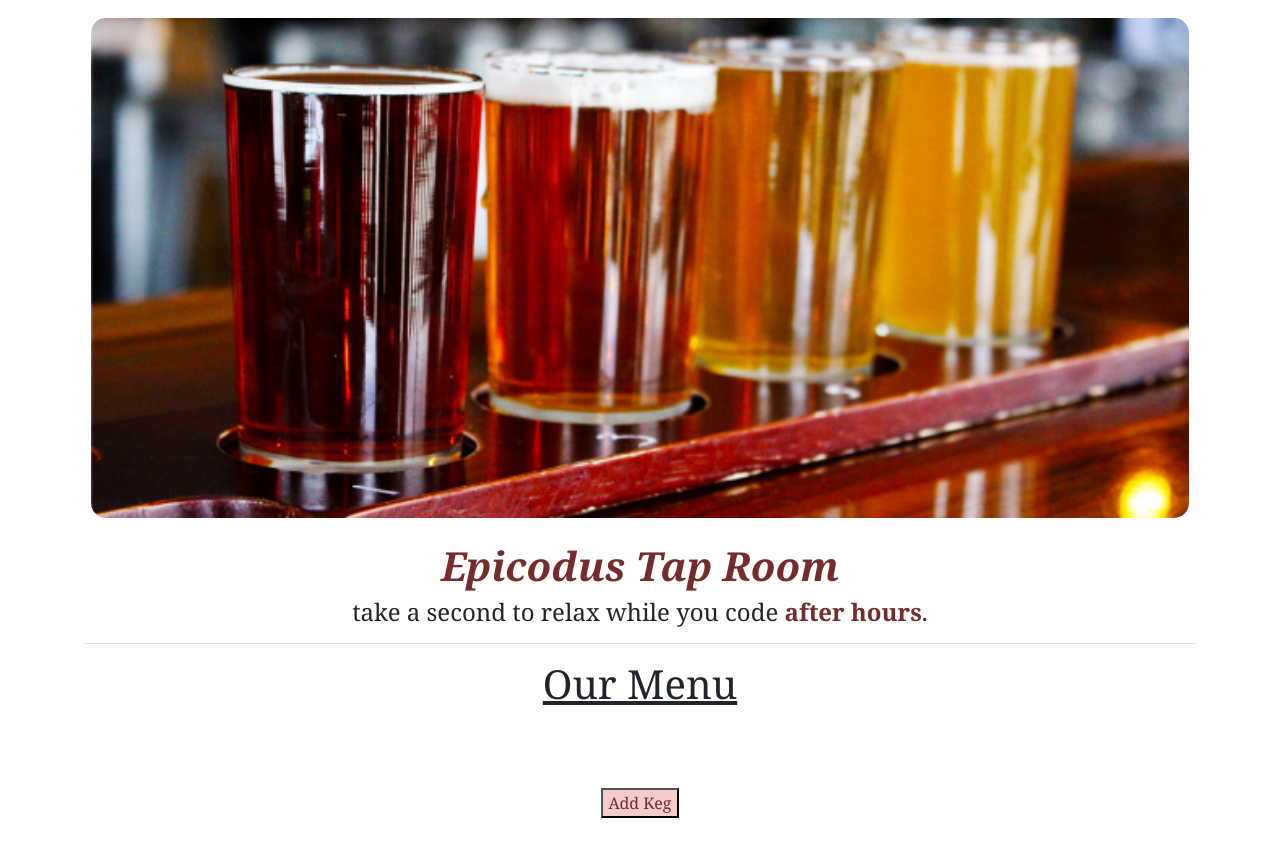
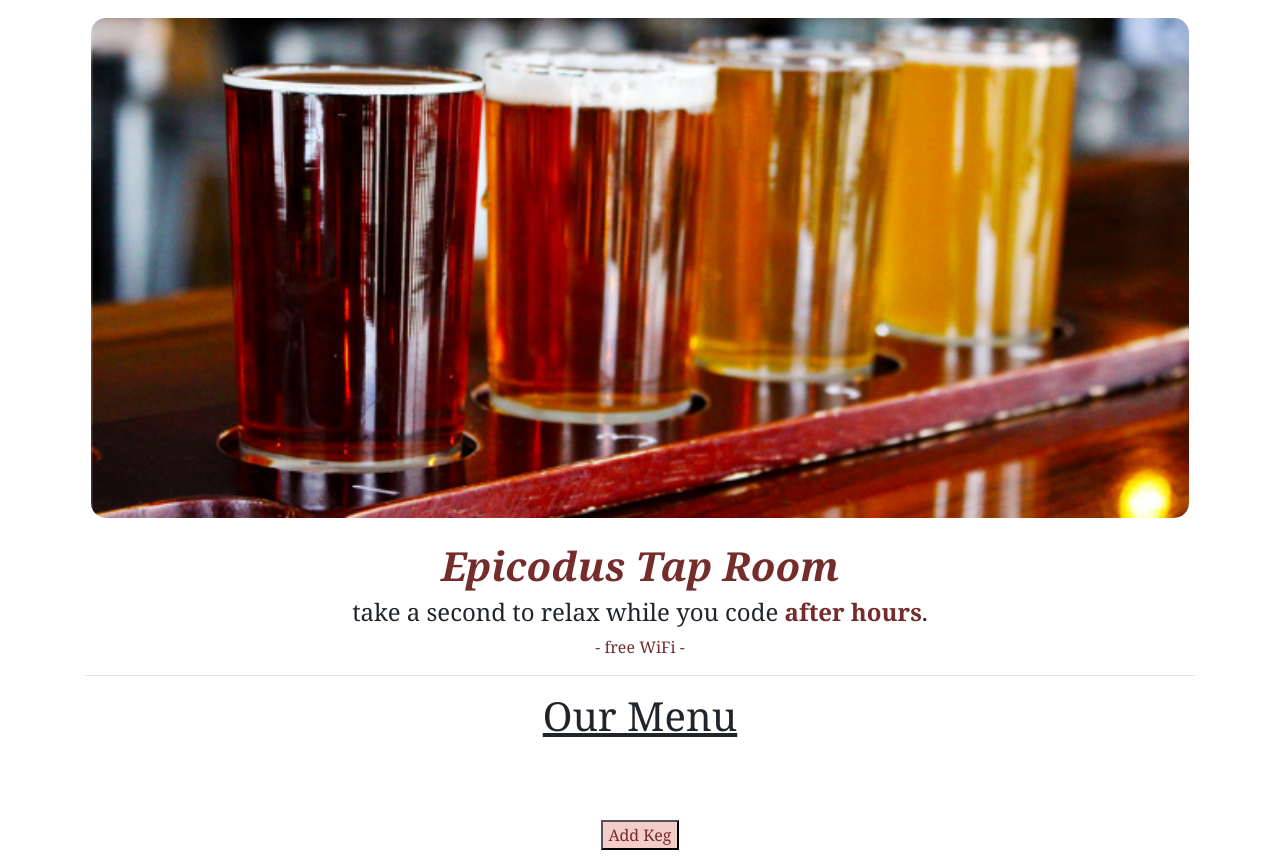
Before and after one commit to calliestump/tap-roomWithRedux, a React (Create React App) app: page / in a window 1280 px wide. Before the commit the page ends 830 px from the top, so only its background shows below. Built offline with nearby package versions, Linux system fonts and the light colour scheme.

Commit message:
adds message if out of pints and hides sell button

```diff
--- a/src/components/Header.js
+++ b/src/components/Header.js
@@ -8,6 +8,7 @@ function Header(){
       <br /><br />
       <h1 class="title"><i><strong>Epicodus Tap Room</strong></i></h1>
       <h4>take a second to relax while you code <strong><span class="afterHours">after hours</span></strong>.</h4>
+      <p><span class="freeWifi">- free WiFi -</span></p>
       <hr />
     </React.Fragment>
   )
--- a/src/components/KegControl.js
+++ b/src/components/KegControl.js
@@ -2,7 +2,9 @@ import React from 'react';
 import KegList from './KegList';
 import NewKegForm from './NewKegForm';
 import KegDetail from './KegDetail';
+// import restockQuan from './KegDetail';
 import EditKegForm from './EditKegForm';
+import $ from 'jquery';
 
 
 class KegControl extends React.Component {
@@ -66,16 +68,34 @@ class KegControl extends React.Component {
 
   handleBuyingKeg = () => {
     const selectedKeg = this.state.selectedKeg; //selects keg that is currently selected and viewed in details page
+    if (selectedKeg.kegPintQuantity <= 1) {
+      ($("button.buy").hide());
+      ($(".outOfPints").show());
+    } else if (selectedKeg.kegPintQuantity <= 10) {
+    }
     const newKegPintQuantity = Object.assign({}, selectedKeg, {kegPintQuantity: selectedKeg.kegPintQuantity - 1}); //this targets the selectedKeg and it's kegPintQuantity, and assigns it the new kegPintQuantity
     const newKegList = this.state.masterKegList
-      .filter(keg => keg.id !== this.state.selectedKeg.id)
-      .concat(newKegPintQuantity); //updates the keg list
+    .filter(keg => keg.id !== this.state.selectedKeg.id)
+    .concat(newKegPintQuantity); //updates the keg list
     this.setState({
       masterKegList: newKegList,
       selectedKeg: newKegPintQuantity
     });
   }
 
+  // handleRestock = () => {
+  //   let restockQuan = ("#pintRestock").val();
+  //   console.log(restockQuan);
+  //   const selectedKeg = this.state.selectedKeg; //selects keg that is currently selected and viewed in details page
+  //   const newKegPintQuantity = Object.assign({}, selectedKeg, {kegPintQuantity: selectedKeg.kegPintQuantity += restockQuan}); //this targets the selectedKeg and it's kegPintQuantity, and assigns it the new kegPintQuantity
+  //   const newKegList = this.state.masterKegList
+  //   .filter(keg => keg.id !== this.state.selectedKeg.id)
+  //   .concat(newKegPintQuantity); //updates the keg list
+  //   this.setState({
+  //     masterKegList: newKegList,
+  //     selectedKeg: newKegPintQuantity
+  //   });
+  // }
 
   render(){
     let currentlyVisibleState = null;
@@ -94,6 +114,7 @@ class KegControl extends React.Component {
       onClickingBuy = {this.handleBuyingKeg}
       onClickingDelete = {this.handleDeletingKeg}
       onClickingEdit = {this.handleEditClick}
+      // onPintRestock = {this.handleRestock}
       />
       buttonText = "Return to Keg List";
     }
--- a/src/components/KegDetail.js
+++ b/src/components/KegDetail.js
@@ -1,8 +1,10 @@
 import React from "react";
 import PropTypes from "prop-types";
+// import Keg from './Keg';
+import $ from 'jquery';
 
 function KegDetail(props){
-  const { keg, onClickingBuy, onClickingDelete} = props;
+  const { keg, onClickingBuy, onPintRestock, onClickingDelete} = props;
   return (
     <React.Fragment>
       <h1><u>Keg Details</u></h1><br />
@@ -10,6 +12,9 @@ function KegDetail(props){
       <h4><strong>Amount of Pints:</strong> {keg.kegPintQuantity}</h4>
       <h4><strong>Alcohol Content:</strong> {keg.kegAlcoholContent}</h4>
       <h4><strong>Keg Price:</strong> {keg.kegPrice}</h4><br />
+      {/* <input type="number" placeholder="Pints to restock" name="pintRestock" id= "pintRestock" /> */}
+      {/* <button class="restock" onClick ={() => onPintRestock() }>Restock</button><br/><br/> */}
+      <h1><span class="outOfPints">Oh no! Out of pints.</span></h1>
       <button class="buy" onClick ={() => onClickingBuy() }>Sell Pint</button><br/><br/>
       <button class="edit" onClick = {props.onClickingEdit}>Edit Keg</button><br/><br/>
       <button class="delete" onClick ={() => onClickingDelete(keg.id)}>Delete Keg</button>
@@ -22,7 +27,8 @@ KegDetail.propTypes = {
   keg: PropTypes.object,
   onClickingBuy: PropTypes.func,
   onClickingDelete: PropTypes.func,
-  onClickingEdit: PropTypes.func
+  onClickingEdit: PropTypes.func,
+  // onPintRestock: PropTypes.func
 };
 
 export default KegDetail;
--- a/src/index.css
+++ b/src/index.css
@@ -35,7 +35,7 @@ img {
   border-radius: 15px;
 }
 
-h1.title, span.afterHours  {
+h1.title, span.afterHours, span.freeWifi, .outOfPints {
   color:  rgb(116, 44, 44);
 }
 
@@ -43,3 +43,7 @@ button {
   background-color: rgb(243, 205, 202);
   color: rgb(116, 44, 44);
 }
+
+.outOfPints {
+  display: none;
+}
```
